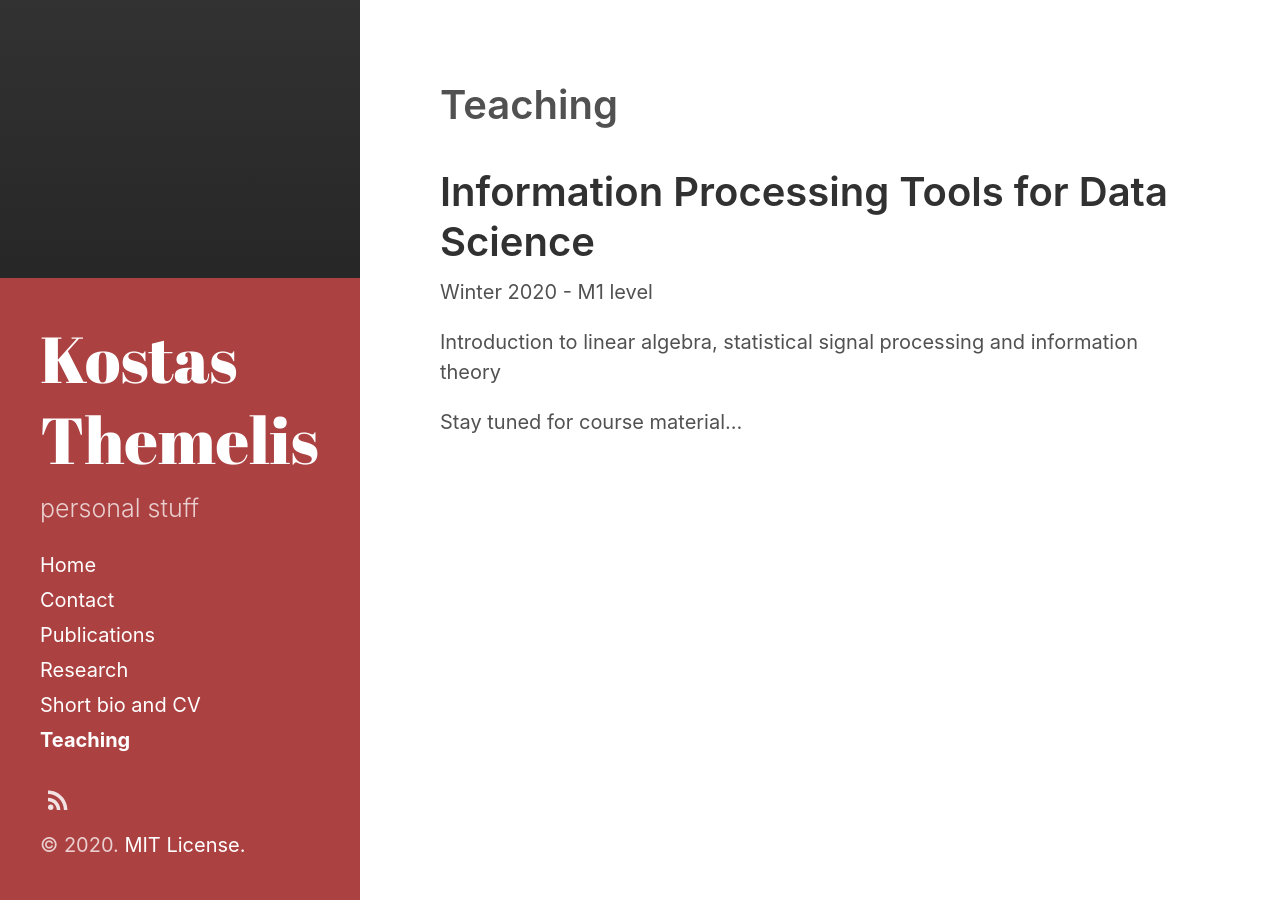
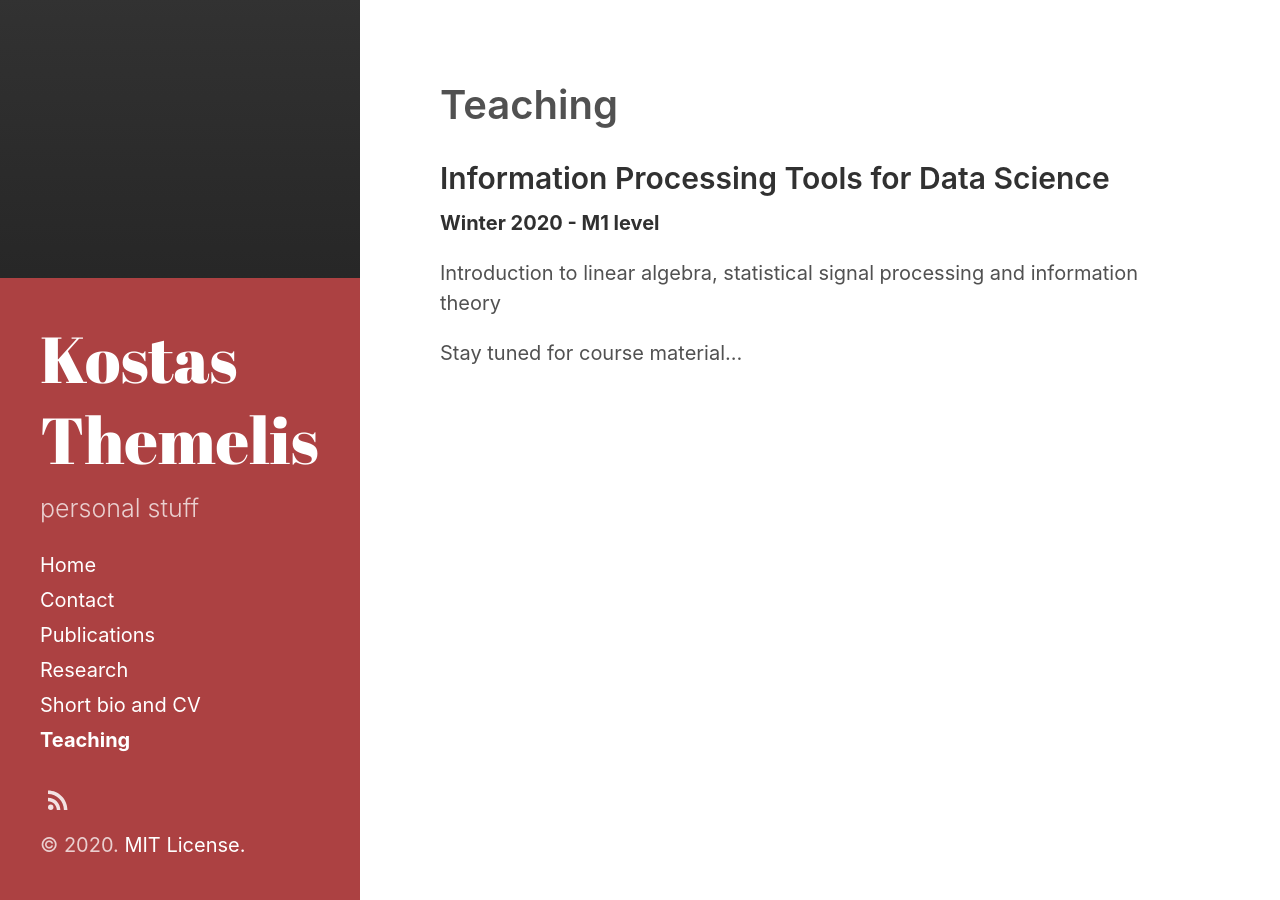
Before and after one commit to themelis/themelis.github.io, a Jekyll site: the page built from teaching.md, in a window 1280 px wide. Built offline with Jekyll 4.4.1, drawn with Linux system fonts in a browser that asks for light colours.

```diff
--- a/teaching.md
+++ b/teaching.md
@@ -6,9 +6,9 @@ sidebar_link: true
 
 
 Information Processing Tools for Data Science
-======
+------
 
-Winter 2020 - M1 level
+__Winter 2020 - M1 level__
 
 Introduction to linear algebra, statistical signal processing and information theory
 
```
